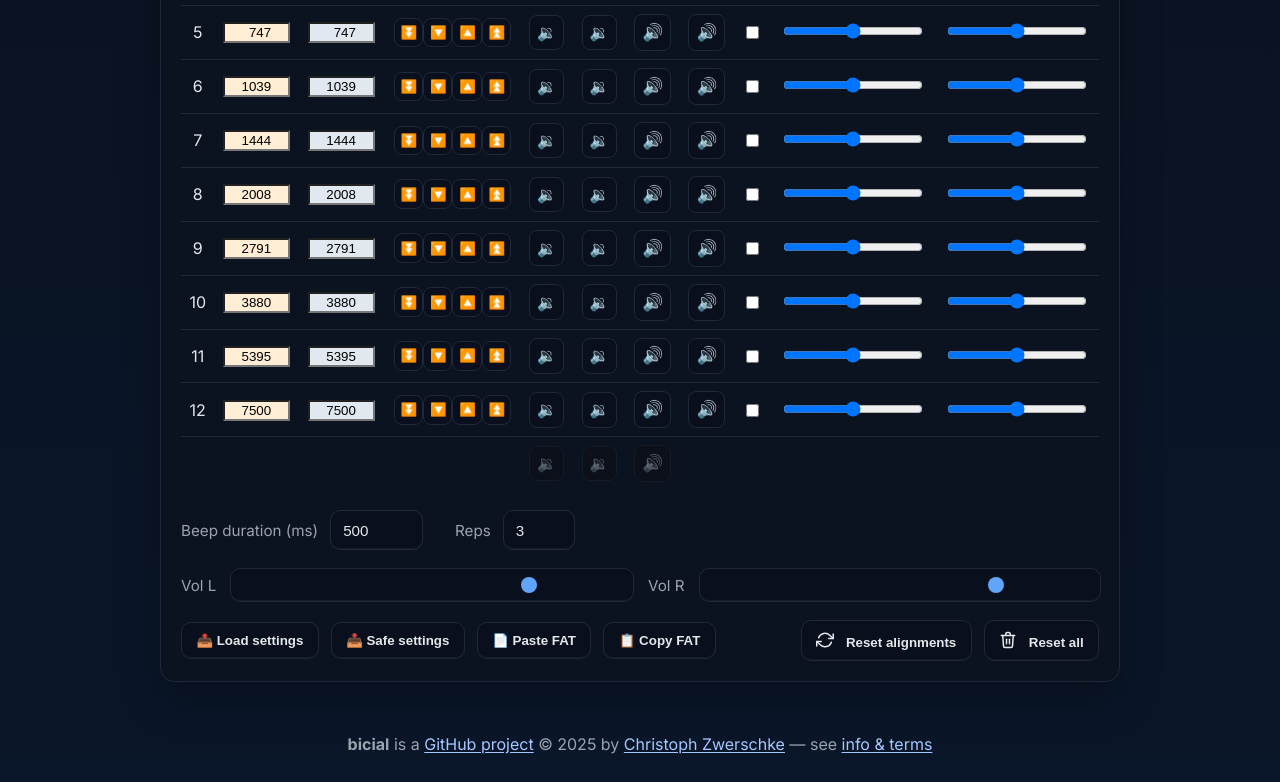
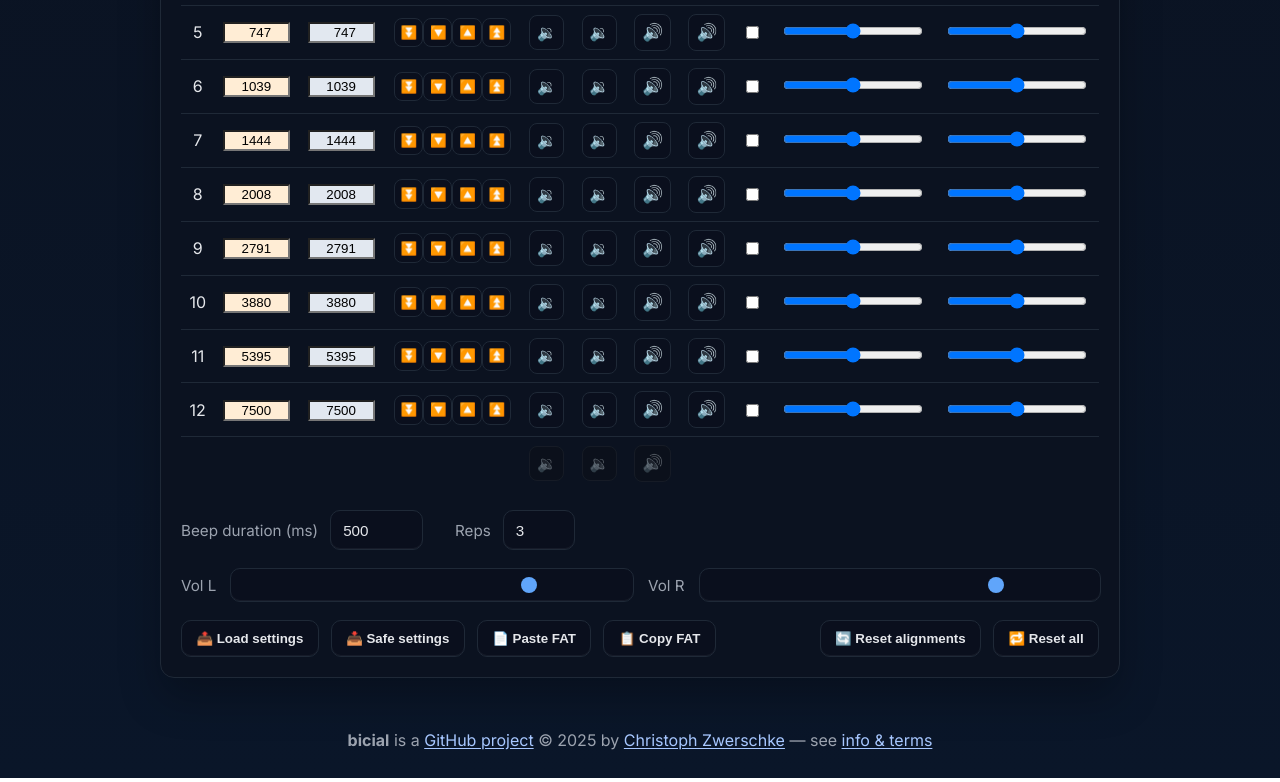
Before and after one commit to Cito/bicial, a plain HTML site: page index.html in a window 1280 px wide. Shown: the part 506-1288 px from the top of the page. Drawn offline with Linux system fonts and the light colour scheme.

Commit message:
Use unicode chars as symbols

```diff
--- a/index.html
+++ b/index.html
@@ -208,24 +208,7 @@
                   type="button"
                   aria-label="Reset alignments"
                 >
-                  <svg
-                    xmlns="http://www.w3.org/2000/svg"
-                    width="18"
-                    height="18"
-                    viewBox="0 0 24 24"
-                    fill="none"
-                    stroke="currentColor"
-                    stroke-width="2"
-                    stroke-linecap="round"
-                    stroke-linejoin="round"
-                    aria-hidden="true"
-                    focusable="false"
-                  >
-                    <polyline points="23 4 23 10 17 10" />
-                    <polyline points="1 20 1 14 7 14" />
-                    <path d="M3.51 9a9 9 0 0 1 14.85-3.36L23 10" />
-                    <path d="M20.49 15a9 9 0 0 1-14.85 3.36L1 14" />
-                  </svg>
+                  🔄
                   <span>Reset alignments</span>
                 </button>
                 <button
@@ -234,25 +217,7 @@
                   type="button"
                   aria-label="Reset everything"
                 >
-                  <svg
-                    xmlns="http://www.w3.org/2000/svg"
-                    width="18"
-                    height="18"
-                    viewBox="0 0 24 24"
-                    fill="none"
-                    stroke="currentColor"
-                    stroke-width="2"
-                    stroke-linecap="round"
-                    stroke-linejoin="round"
-                    aria-hidden="true"
-                    focusable="false"
-                  >
-                    <polyline points="3 6 5 6 21 6" />
-                    <path d="M19 6l-1 14a2 2 0 0 1-2 2H8a2 2 0 0 1-2-2L5 6" />
-                    <path d="M10 11v6" />
-                    <path d="M14 11v6" />
-                    <path d="M9 6V4a2 2 0 0 1 2-2h2a2 2 0 0 1 2 2v2" />
-                  </svg>
+                  🔁
                   <span>Reset all</span>
                 </button>
               </div>
```
